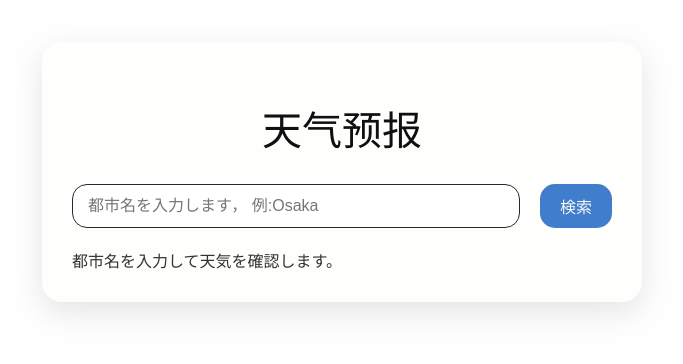
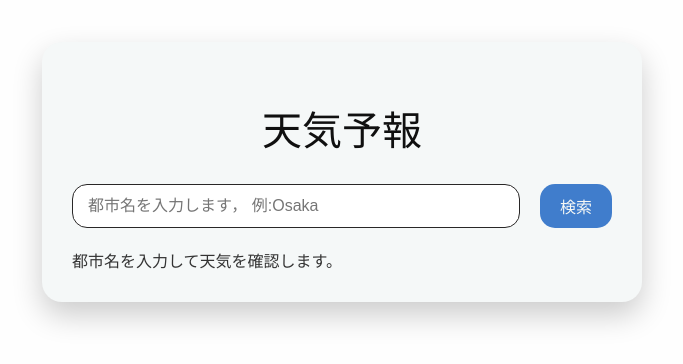
Before and after one commit to Destiny-216/WeatherVue3, a Vue app: page / in a window 1280 px wide. Shown: the part 214-578 px from the top of the page, without its empty margins (298-981 px from the left). Built offline with nearby package versions, Linux system fonts and the light colour scheme; the HTML template or start-up script is replaced by a standard one.

Commit message:
title h1 has been changed

```diff
--- a/src/App.vue
+++ b/src/App.vue
@@ -1,6 +1,6 @@
 <template>
     <div id="app-container">
-        <h1>天气预报</h1>
+        <h1>天気予報</h1>
         <div class="search-container">
             <input v-model="city" @keyup.enter="getWeather" placeholder="都市名を入力します， 例:Osaka" />
             <button class="search-btn" @click="getWeather">検索</button>
--- a/src/style.css
+++ b/src/style.css
@@ -19,9 +19,9 @@ body {
 #app-container{
     width: 100%;
     max-width: 600px;
-    background-color: #fefffd;
+    background-color: #f5f8f8;
     border-radius: 20px;
-    box-shadow: 0 10px 30px rgba(0, 0, 0, 0.1);
+    box-shadow: 0 13px 30px rgba(0, 0, 0, 0.2);
     padding: 30px;
     box-sizing: border-box;
     margin: 20% auto;
```
